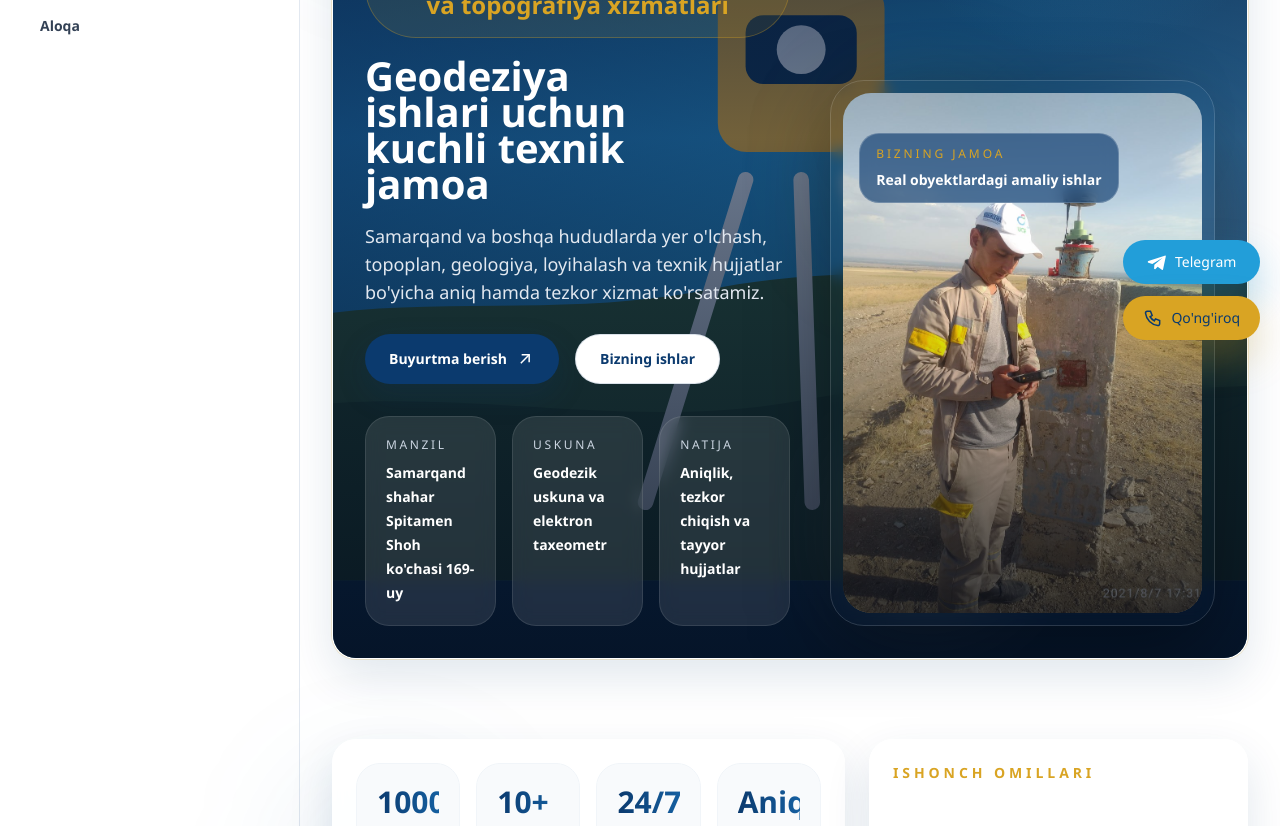
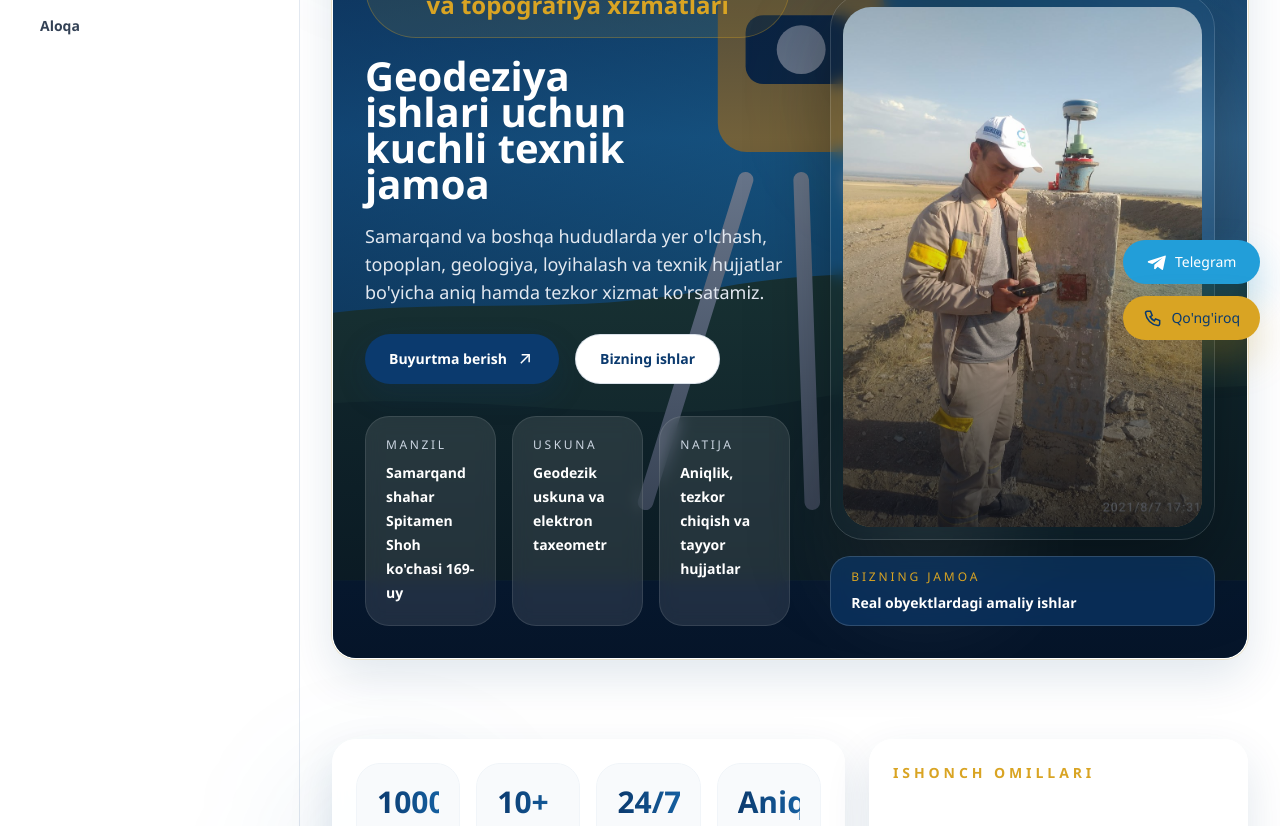
Before and after one commit to abdugani2004/samgeodezist, a Next.js app: page / in a window 1280 px wide. Shown: the part 440-1266 px from the top of the page. Built offline with nearby package versions, Linux system fonts and the light colour scheme.

Commit message:
Move team label below hero image

```diff
--- a/components/sections/Hero.tsx
+++ b/components/sections/Hero.tsx
@@ -149,18 +149,15 @@ export function Hero() {
                         className="h-[260px] w-full object-cover object-center sm:h-[420px] lg:h-[520px]"
                       />
                       <div className="absolute inset-0 bg-[linear-gradient(180deg,transparent_35%,rgba(3,9,20,0.72)_100%)]" />
-
-                      <div className="absolute left-3 top-4 sm:left-4 sm:top-10">
-                        <div className="rounded-[18px] border border-white/20 bg-brand-navy/65 px-3.5 py-3 backdrop-blur sm:rounded-[20px] sm:px-4">
-                          <p className="text-xs uppercase tracking-[0.24em] text-brand-gold">
-                            Bizning jamoa
-                          </p>
-                          <p className="mt-2 text-sm font-semibold text-white">
-                            Real obyektlardagi amaliy ishlar
-                          </p>
-                        </div>
-                      </div>
                     </div>
+                  </div>
+                  <div className="mt-3 rounded-[18px] border border-white/15 bg-brand-navy/65 px-4 py-3 backdrop-blur sm:mt-4 sm:rounded-[20px] sm:px-5">
+                    <p className="text-xs uppercase tracking-[0.24em] text-brand-gold">
+                      Bizning jamoa
+                    </p>
+                    <p className="mt-2 text-sm font-semibold text-white">
+                      Real obyektlardagi amaliy ishlar
+                    </p>
                   </div>
                 </div>
               </div>
```
